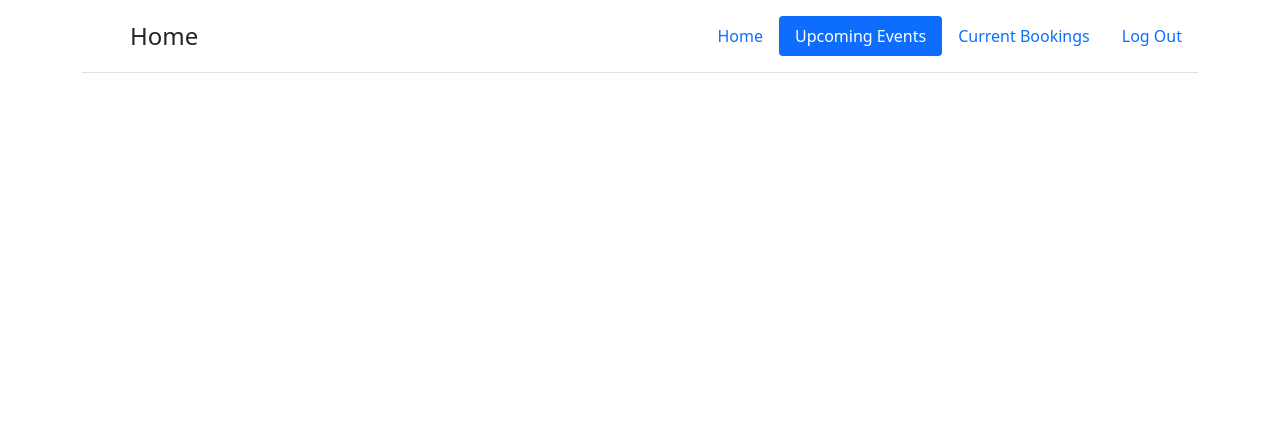
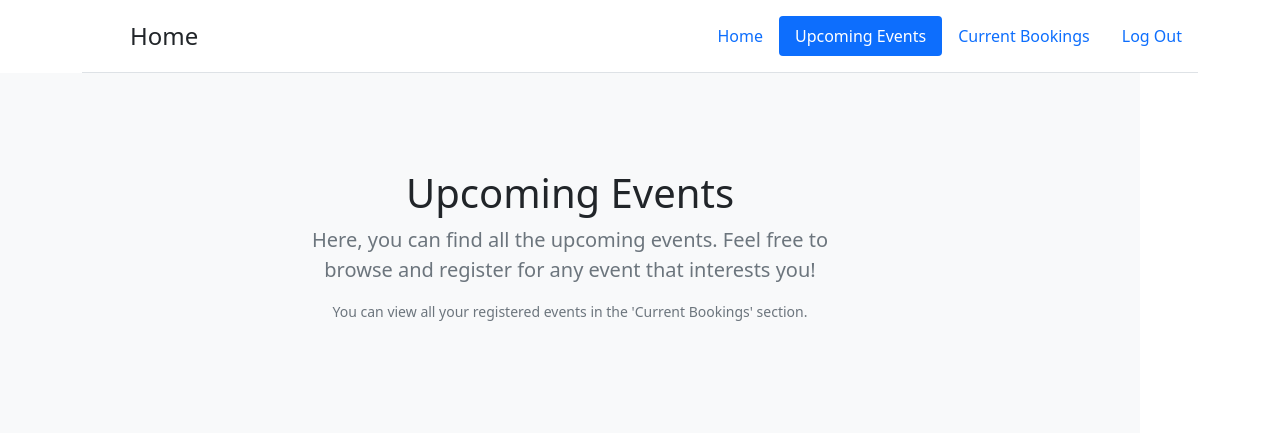
Before and after one commit to LuannePlem/OnlineEventTicketingSystem, a Django app: page /upcoming_events/ in a window 1280 px wide. Shown: the top 433 px of the page. Run offline with Django 5.2, Linux system fonts and the light colour scheme; the visitor is signed in with stand-in values (Sample User, id 1); data that the repository does not hold is empty; parts of the project's set-up code (start-up, migrations or seed data) failed here and were passed over.

Commit message:
Create the visuals for upcoming.html

```diff
--- a/OTS_main/OTS_APP/templates/upcoming.html
+++ b/OTS_main/OTS_APP/templates/upcoming.html
@@ -53,10 +53,48 @@
         </ul>
       </header>
     </div>
-    {% for event in events %}
-    <p>{{ event }}</p>
-    <p>Title: {{ event.event_title }}</p>
-    <p>Subtitle: {{ event.event_subtitle }}</p>
-    {% endfor %} {% endif %}
+    <!-- Intro -->
+    <div class="py-5 text-center container m-0 bg-light">
+      <div class="row py-lg-5">
+        <div class="col-lg-6 col-md-8 mx-auto">
+          <h1 class="fw-light">Upcoming Events</h1>
+          <p class="lead text-muted">
+            Here, you can find all the upcoming events. Feel free to browse and
+            register for any event that interests you!
+          </p>
+          <p class="small text-muted">
+            You can view all your registered events in the 'Current Bookings'
+            section.
+          </p>
+        </div>
+      </div>
+    </div>
+    <!-- Display Available Events -->
+    <div class="row row-cols-1 row-cols-md-3 mb-3 text-center">
+      {% for event in events %}
+      <div class="col mt-3 m-5">
+        <div class="card mb-4 rounded-3 border-0 shadow-sm bg-light">
+          <div class="card-header border-0 py-3">
+            <div class="d-flex justify-content-between align-items-center">
+              <div>{{event.event_date}}</div>
+              <div>{{event.event_time}}</div>
+            </div>
+          </div>
+          <div class="card-body">
+            <h1 class="card-title">{{ event.event_title }}</h1>
+            <p>{{ event.event_subtitle }}</p>
+            <h1 class="card-title pricing-card-title">
+              ${{event.event_price}}<small class="text-muted fw-light"
+                >/seat</small
+              >
+            </h1>
+            <button type="button" class="btn m-3 btn-lg btn-outline-primary">
+              Book Event
+            </button>
+            {% endfor %} {% endif %}
+          </div>
+        </div>
+      </div>
+    </div>
   </body>
 </html>
```
